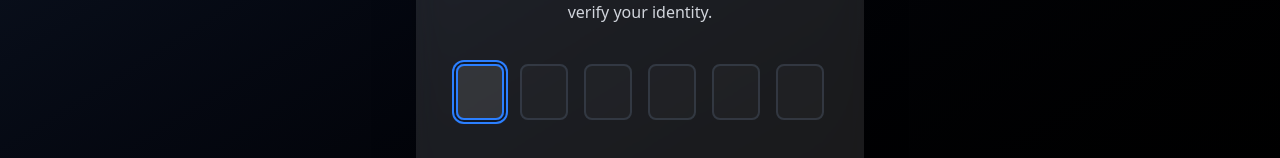
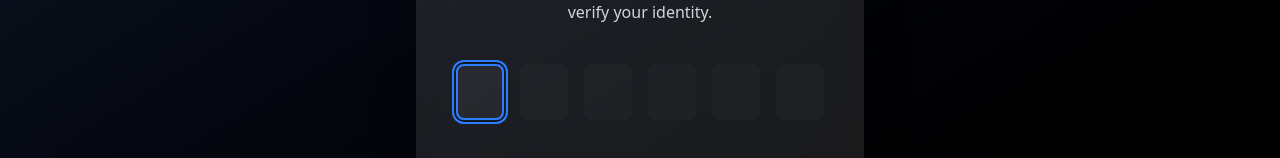
Before and after one commit to tim-rayner/custom-otp, a React (Vite) app: page / in a window 1280 px wide. Shown: the part 348-506 px from the top of the page. Built offline with nearby package versions, Linux system fonts and the light colour scheme.

Commit message:
fix: fixed ui inconsistency with digit inputs

```diff
--- a/src/components/password/DigitInput.tsx
+++ b/src/components/password/DigitInput.tsx
@@ -1,21 +1,20 @@
-import { ClipboardEvent, KeyboardEvent } from "react";
+import { ClipboardEvent, KeyboardEvent, forwardRef } from "react";
 
 type DigitInputProps = {
   onChange: (value: string) => void;
-  ref: (el: HTMLInputElement | null) => void;
   index: number;
   focus?: boolean;
   onKeyDown?: (event: KeyboardEvent<HTMLInputElement>) => void;
   onPaste?: (event: ClipboardEvent<HTMLInputElement>) => void;
-
   error?: boolean;
   type?: string;
   disabled?: boolean;
 };
 
-const DigitInput = ({
+const DigitInput = forwardRef<HTMLInputElement, DigitInputProps>(
+  (
+    {
       onChange,
-  ref,
       index,
       focus = false,
       onKeyDown,
@@ -23,7 +22,9 @@ const DigitInput = ({
       error,
       type = "number",
       disabled = false,
-}: DigitInputProps) => {
+    },
+    ref
+  ) => {
     return (
       <input
         onChange={(e) => onChange(e.target.value)}
@@ -31,23 +32,29 @@ const DigitInput = ({
         max={9}
         min={0}
         key={index}
-      className={`w-10 h-12 sm:w-12 sm:h-14 mx-1 sm:mx-2 text-center text-xl font-semibold cursor-default!
-        bg-white/5 border-2 rounded-lg transition-all duration-200
+        className={`w-10 h-12 sm:w-12 sm:h-14 mx-1 sm:mx-2 text-center text-xl font-semibold cursor-default
+  bg-white/5 rounded-lg transition-colors duration-200
   [appearance:textfield] [&::-webkit-outer-spin-button]:appearance-none [&::-webkit-inner-spin-button]:appearance-none
-        ${focus ? "border-blue-500 bg-white/10" : "border-gray-600"}
-        ${error ? "border-red-500 bg-red-500/10" : ""}
+  border-2 ${
+    error ? "border-red-500" : focus ? "border-blue-500" : "border-transparent"
+  }
   ${
     disabled
       ? "opacity-50 cursor-not-allowed"
-            : "focus:outline-none focus:ring-2 focus:ring-blue-500 focus:ring-offset-2 focus:ring-offset-gray-900"
+      : "focus:outline-none focus-visible:ring-2 focus-visible:ring-blue-500 focus-visible:ring-offset-2 focus-visible:ring-offset-gray-900"
   }`}
         autoFocus={focus}
         onKeyDown={onKeyDown}
         type={type}
         disabled={disabled}
         onPaste={onPaste}
+        aria-label={`Digit ${index + 1} of 6`}
+        inputMode="numeric"
       />
     );
-};
+  }
+);
+
+DigitInput.displayName = "DigitInput";
 
 export default DigitInput;
--- a/src/components/password/PasswordInput.tsx
+++ b/src/components/password/PasswordInput.tsx
@@ -23,12 +23,7 @@ const PasswordInput = ({
 
   const blurAndFocusNext = useCallback(
     (index: number, newPasscode: string) => {
-      const element = inputRefs.current[index];
       const nextElement = inputRefs.current[index + 1];
-
-      if (element) {
-        element.blur();
-      }
 
       if (nextElement) {
         setFocusedIndex(index + 1);
@@ -147,7 +142,7 @@ const PasswordInput = ({
             index={index}
             focus={focusedIndex === index}
             error={error}
-            type="number"
+            type="tel"
             disabled={isLoading || focusedIndex !== index}
             onPaste={handlePaste}
           />
--- a/vite.config.ts
+++ b/vite.config.ts
@@ -5,4 +5,8 @@ import { defineConfig } from "vite";
 // https://vite.dev/config/
 export default defineConfig({
   plugins: [react(), tailwindcss()],
+  server: {
+    host: '0.0.0.0', // Listen on all network interfaces
+    port: 5173, // Default Vite port
+  },
 });
```
Lines whose indentation alone changed are shown as unchanged.
